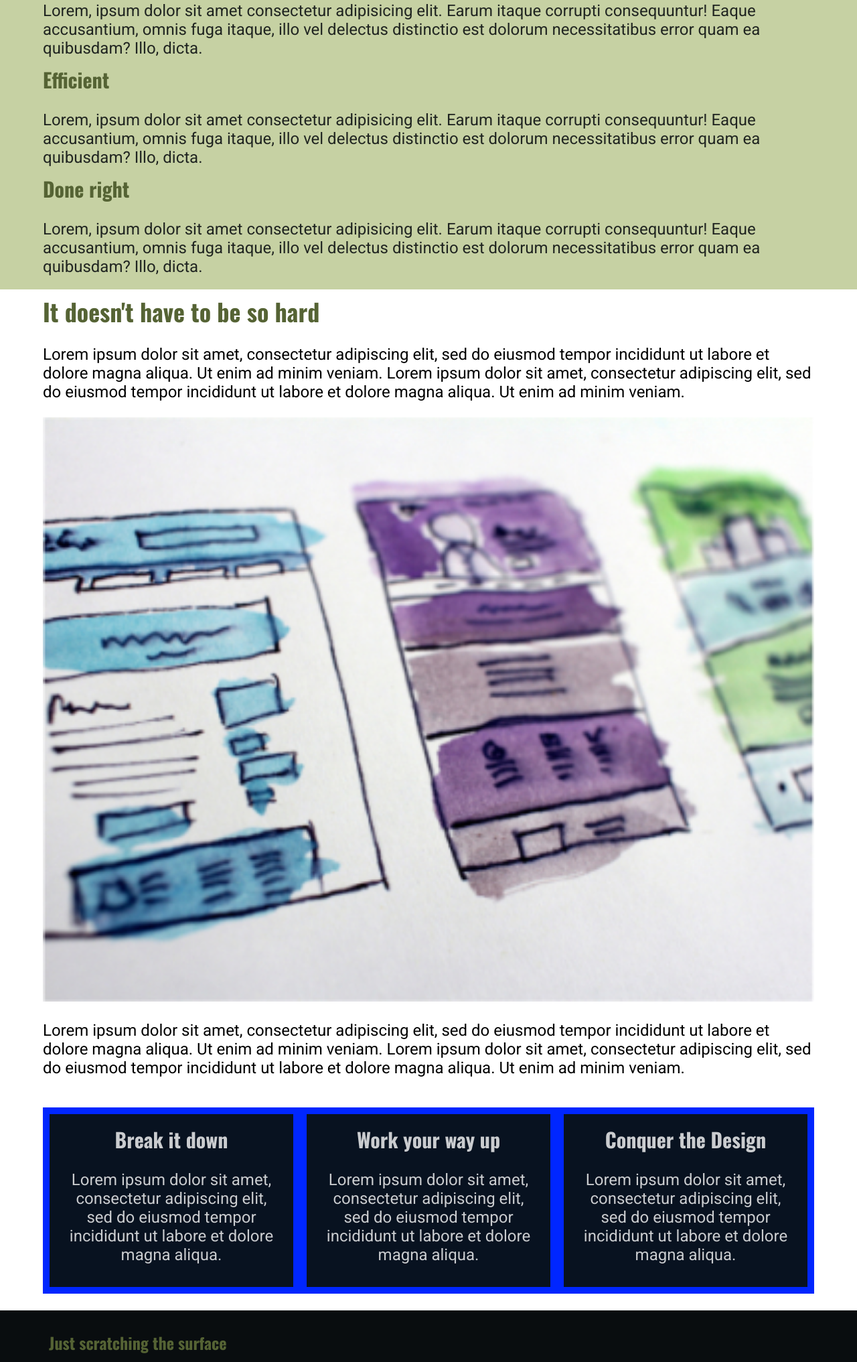
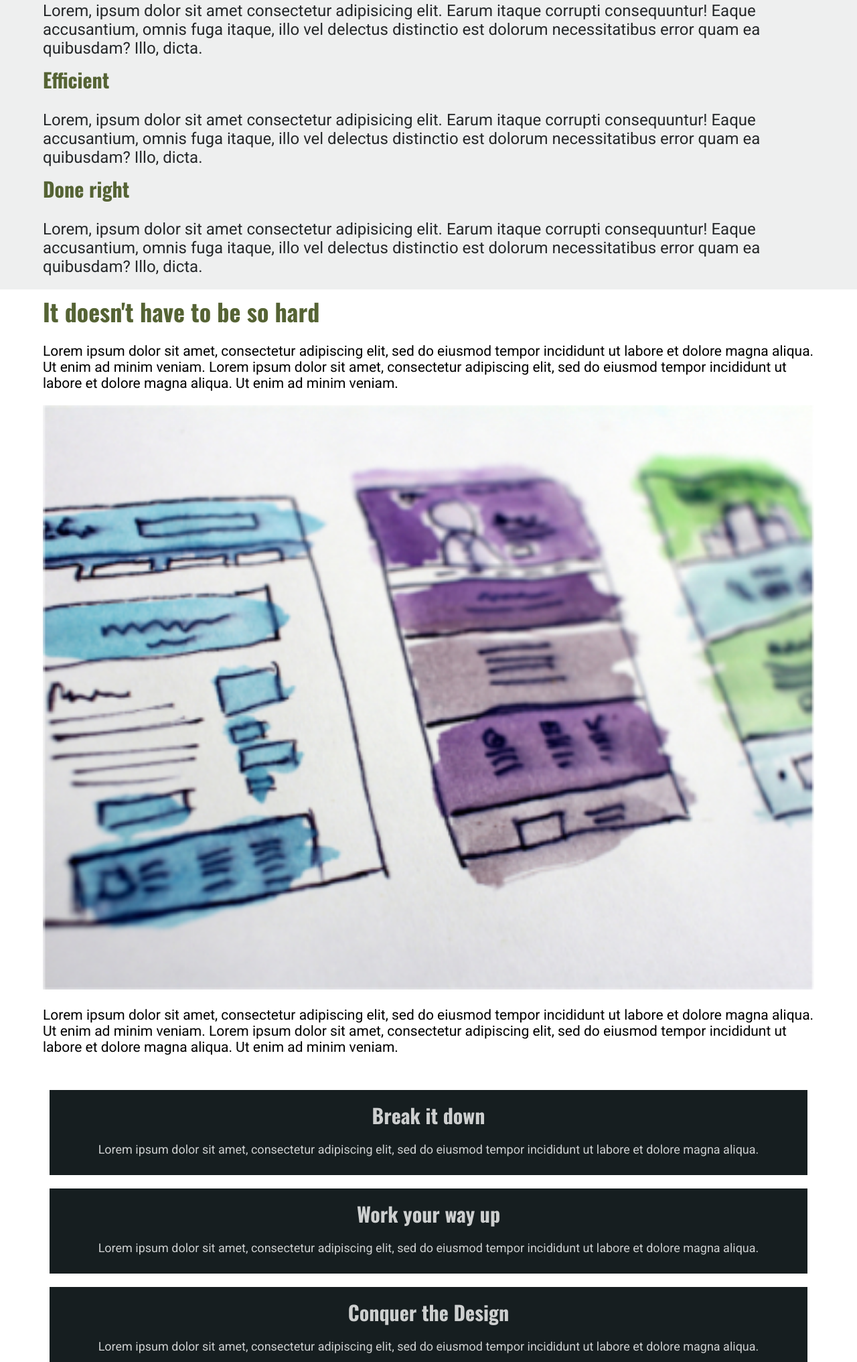
Before and after one commit to eskainah/responsive-design_Project, a plain HTML site: page index.html in a window 1280 px wide. Shown: the part 764-2797 px from the top of the page at 67% size. Drawn offline with nearby package versions, Linux system fonts and the light colour scheme.

Commit message:
style the detail section for large devices

```diff
--- a/style.css
+++ b/style.css
@@ -109,7 +109,7 @@ main{
     }
 }
 .services{
-    background-color: #c6d1a3;
+    background-color: #09111411;
     padding: 1px 0 20px 0;
     h2{
         font-family: Oswald;
@@ -250,8 +250,28 @@ footer{
             font-size: 1.125rem;
         }
     }
-
+    .detail{
+        display: flex;
+        flex-direction: row;
+        justify-content: space-between;
+        border-color: #6F737F;
+    }
+    .detail-info{
+        flex-basis: 700px;
+        h3{
+            font-size: 2.25rem;
+        }
+        p{
+            font-size: 1.313rem;
+        }
+    }
+    .sidebar{
+        flex-basis: 400px;
+    }
     .sidebar-grid{
-        background-color: rgb(0, 38, 255);
+        flex-direction: column;
+        p{
+            font-size: 1.125rem;
         }
+    }
 }
```
